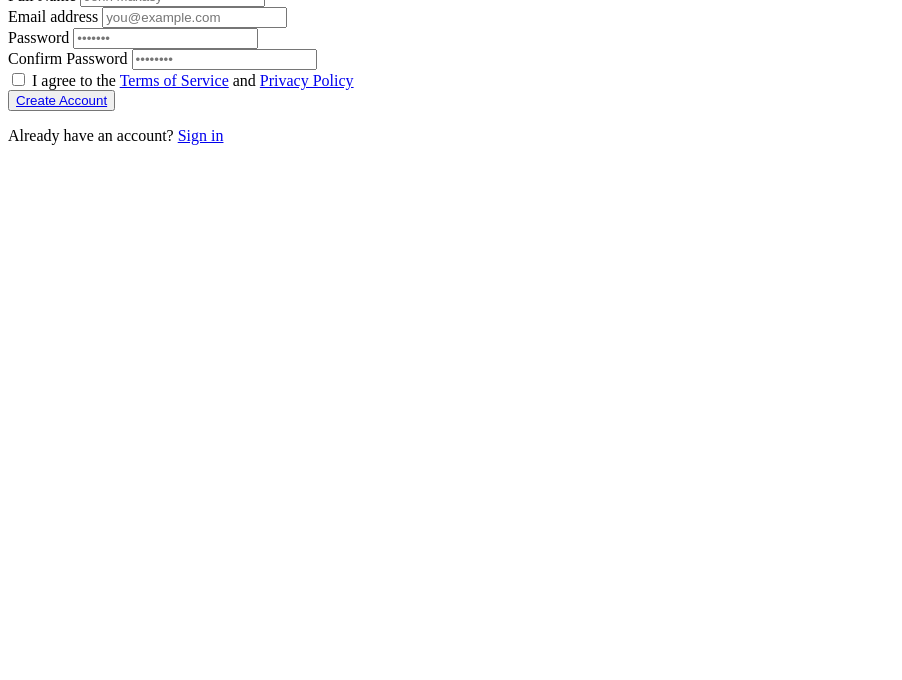
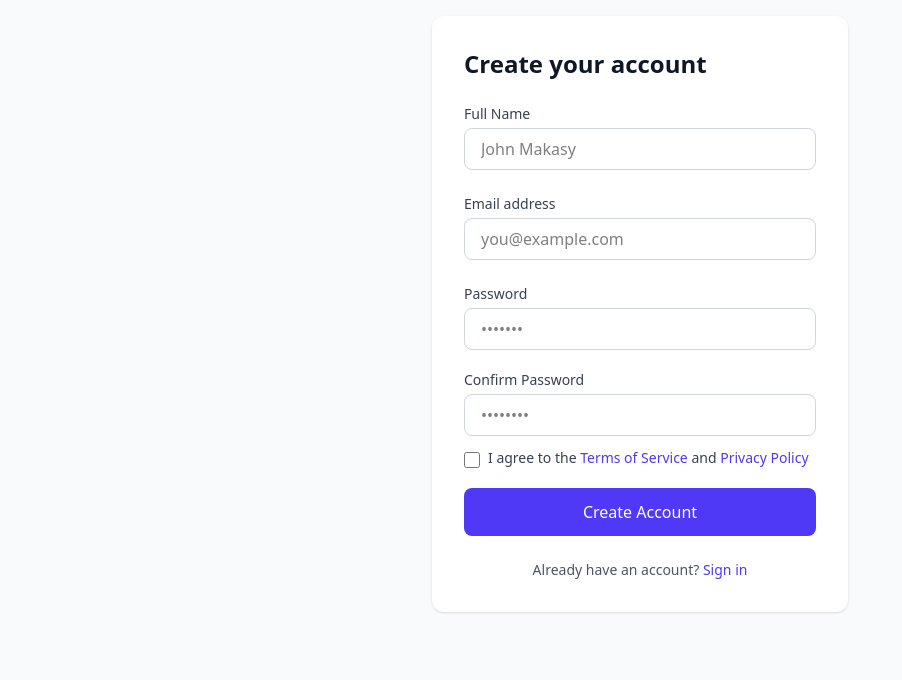
Before and after one commit to muddasirhayat/ModernAUTH-Design, a website: page pages/signup.html in a window 1280 px wide. Shown: the part 120-800 px from the top of the page, without its empty margins (0-902 px from the left). Drawn offline with Linux system fonts and the light colour scheme; the site is published under a folder, as on GitHub Pages, so addresses that start at the root find nothing.

Commit message:
Update signup.html

```diff
--- a/pages/signup.html
+++ b/pages/signup.html
@@ -5,7 +5,7 @@
     <meta name="viewport" content="width=device-width, initial-scale=1.0">
     <title>Sign Up - ModernAuth</title>
     <!-- Tailwind CLI Connect Links Output.css -->
-     <link rel="stylesheet" href="/src/output.css">
+     <link rel="stylesheet" href="../src/output.css">
        <!-- Google font Links -->
     <link rel="preconnect" href="https://fonts.googleapis.com" />
     <link rel="preconnect" href="https://fonts.gstatic.com" crossorigin />
```
